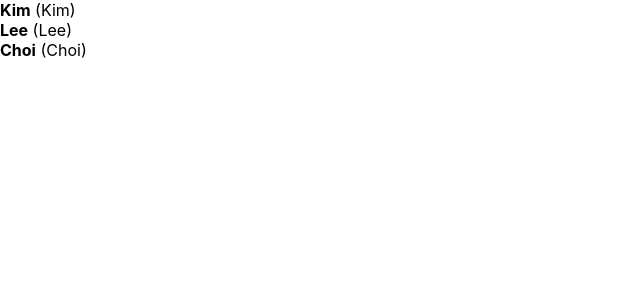
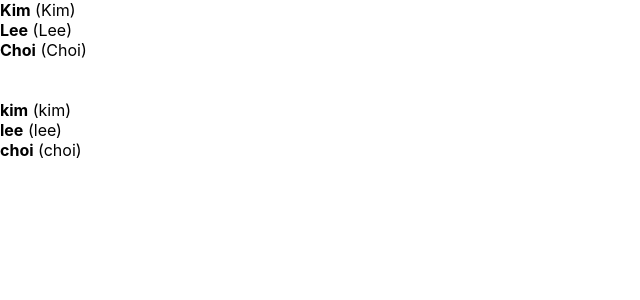
Before and after one commit to simonkim1/React.js, a React (Create React App) app in the folder example/: page / in a window 1280 px wide. Shown: the top 300 px of the page, without its empty margins (0-640 px from the left). Built offline with nearby package versions, Linux system fonts and the light colour scheme.

Commit message:
React_배열 렌더링하기(내용 추가)

```diff
--- a/example/src/components/UserList.js
+++ b/example/src/components/UserList.js
@@ -47,11 +47,11 @@ function User({ user }) {
 }
 
 function UserList() {
-    const USERS = [
+    const USERS1 = [
         {
             id: 1,
             userName: "Kim",
-            email: "kim@gmail.com"
+            email: "Kim@gmail.com"
         },
         {
             id: 2,
@@ -62,6 +62,20 @@ function UserList() {
             id: 3,
             userName: "Choi",
             email: "Choi@daum.net"
+        }
+    ];
+    const USERS2 = [
+        {
+            userName: "kim",
+            email: "kim@gmail.com"
+        },
+        {
+            userName: "lee",
+            email: "lee@naver.com"
+        },
+        {
+            userName: "choi",
+            email: "choi@daum.net"
         }
     ];
     return (
@@ -75,9 +89,24 @@ function UserList() {
 
         // ↓↓ 동적인 배열인 경우 map을 이용해 loop로 처리
         <div>
-            {USERS.map(user => (
-                <User user={user} key={user.id}/>
+            {USERS1.map(user => (
+                <User user={user} key={user.id}
+                    // 배열 안의 원소가 가지고 있는 고휴한 값이 있는 경우
+                />
             ))}
+            <br />
+            <br />
+            {USERS2.map((user, index) => (
+                <User user={user} key={index}
+                    // 배열 안의 원소가 가지고 있는 고휴한 값이 없는 경우에는 index로 사용가능
+                />
+            ))}
+
+            {/*
+                배열을 랜더링 할 때 key 설정을 하지 않는다면 기본적으로 배열의 index 값을 key로 사용 하게 된다.
+                하지만, 각 고유 원소에 key가 있어야만 배열이 업데이트 될 때 효율적으로 렌더링이 될 수 있기 때문에
+                key를 설정 하지 않고 사용 하게 되면 경고메세지가 뜨게 된다.
+            */}
         </div>
     );
 }
```
